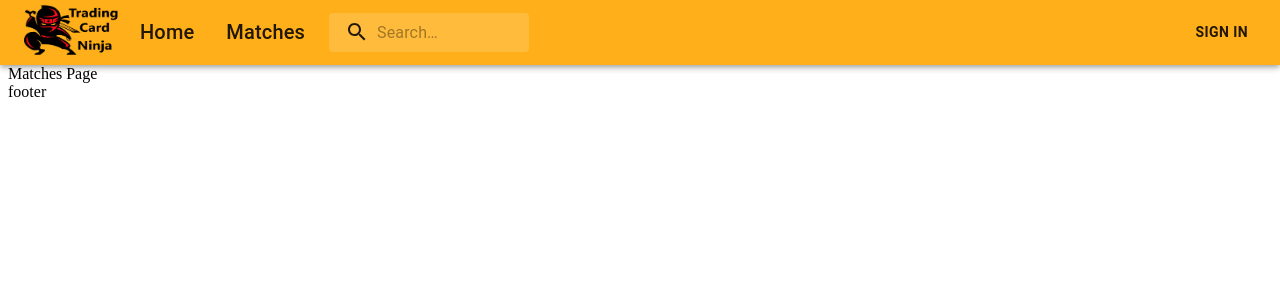
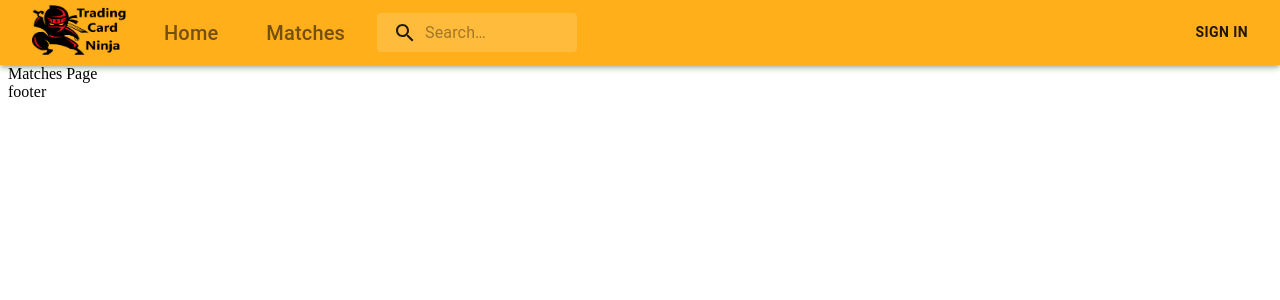
Before and after one commit to TCNinja/website, a Next.js app in the folder tcninja/: page /matches in a window 1280 px wide. Shown: the top 300 px of the page. Built offline with nearby package versions, Linux system fonts and the light colour scheme; no server answers.

Commit message:
feat: change layout

```diff
--- a/tcninja/components/layout/header/index.tsx
+++ b/tcninja/components/layout/header/index.tsx
@@ -3,10 +3,11 @@ import Box from "@mui/material/Box";
 import Toolbar from "@mui/material/Toolbar";
 import Typography from "@mui/material/Typography";
 import Link from "next/link";
+import IconButton from '@mui/material/IconButton';
 import UserCard from './usercard';
 import Logo from "./logo";
 import HeaderSearch from './search'
-import { styled } from '@mui/material';
+import { Icon, styled } from '@mui/material';
 
 interface INavigationLinks {
   name: string,
@@ -32,14 +33,18 @@ const Header = ({height}: IStyledAppBarProps) => {
   return (
     <StyledAppBar position="fixed" height={height}>
       <Toolbar>
-        <Logo />
+      <IconButton href="./">
+      <Logo />
+      </IconButton>
         <Box sx={{ display: 'flex', flexDirection: 'row', flexGrow: 1, alignItems: 'center' }}>
           { navigationLinks.map((item, index) => (
+            <IconButton>
             <Link href={item.href} key={index}>
               <Typography variant="h6" component="div" sx={{ m: 2 }} >
                 {item.name}
               </Typography>
             </Link>
+            </IconButton>
           ))}
           <HeaderSearch />
       </Box>
```
